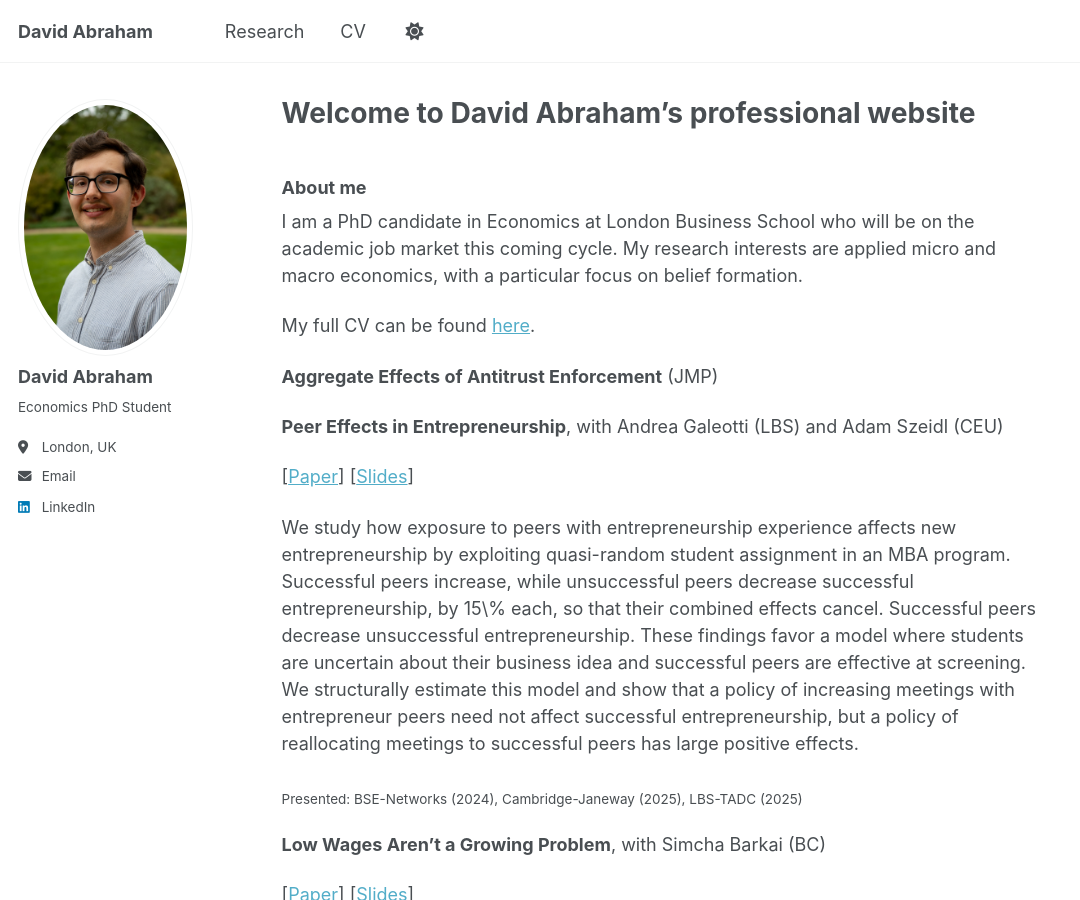
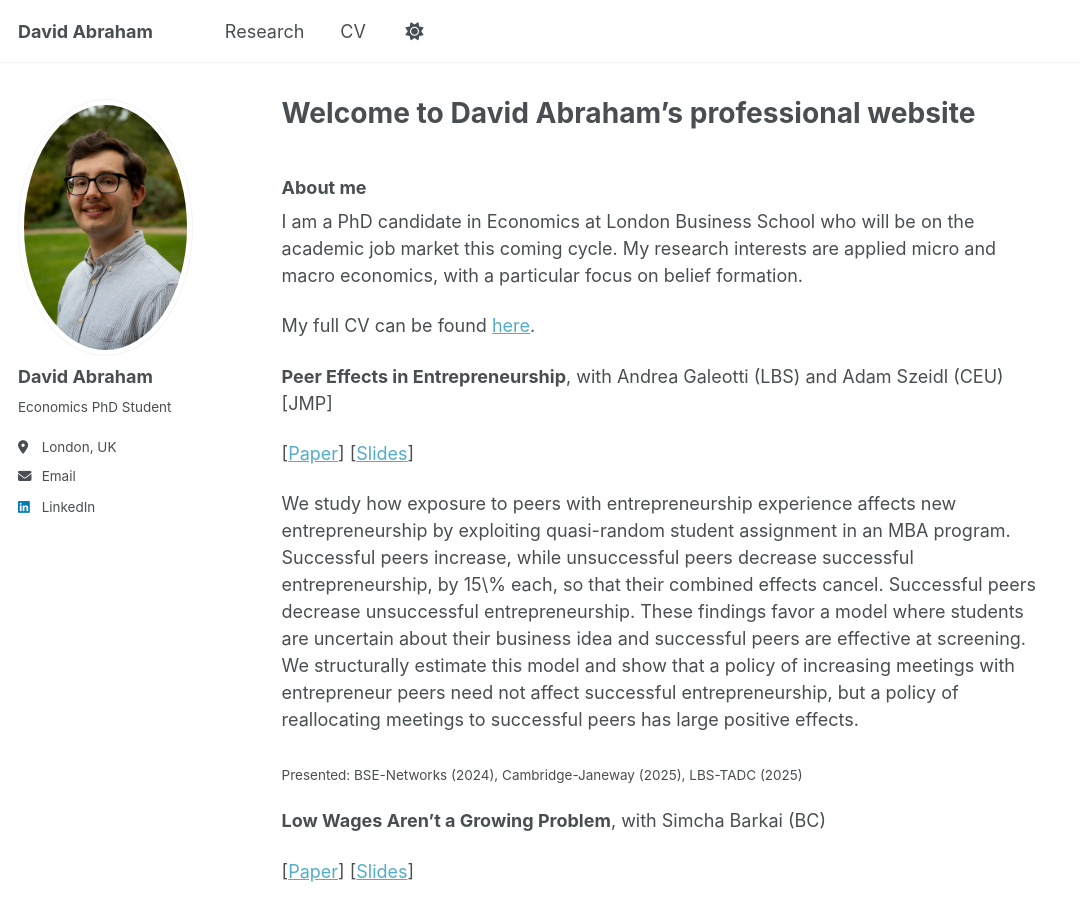
Before and after one commit to david-abraham-lbs/david-abraham-lbs.github.io, a Jekyll site: the page built from _pages/about.md, in a window 1280 px wide and 900 px high. Shown: the whole window, without its empty margins (0-1080 px from the left). Built offline with Jekyll 4.4.1, drawn with Linux system fonts in a browser that asks for light colours.

Commit message:
switch jmp

```diff
--- a/_pages/about.md
+++ b/_pages/about.md
@@ -14,10 +14,7 @@ I am a PhD candidate in Economics at London Business School who will be on the a
 My full CV can be found [here](https://www.dropbox.com/scl/fi/uheceocapaizkszx9dmac/David_Abraham_CV.pdf?rlkey=fq73jilr4vi2b2e1wvm3vu27p&dl=0).
 
 
-**Aggregate Effects of Antitrust Enforcement** (JMP)
-
-
-**Peer Effects in Entrepreneurship**, with Andrea Galeotti (LBS) and Adam Szeidl (CEU)
+**Peer Effects in Entrepreneurship**, with Andrea Galeotti (LBS) and Adam Szeidl (CEU) [JMP]
 
 [[Paper](https://www.dropbox.com/scl/fi/bgk0hvw87r1imb24mdtm8/peer_effects_in_entrepreneurship_20250521.pdf?rlkey=6k9p8dmeyjkua933d0ed79u3j&dl=0)] [[Slides](https://www.dropbox.com/scl/fi/v1s79u5u9pfyrk1ifccmm/Peer_Effects_in_Entrepreneurship.pdf?rlkey=csqtqcx9sm8kbiypk4ht1yf9s&dl=0)]
 
```
